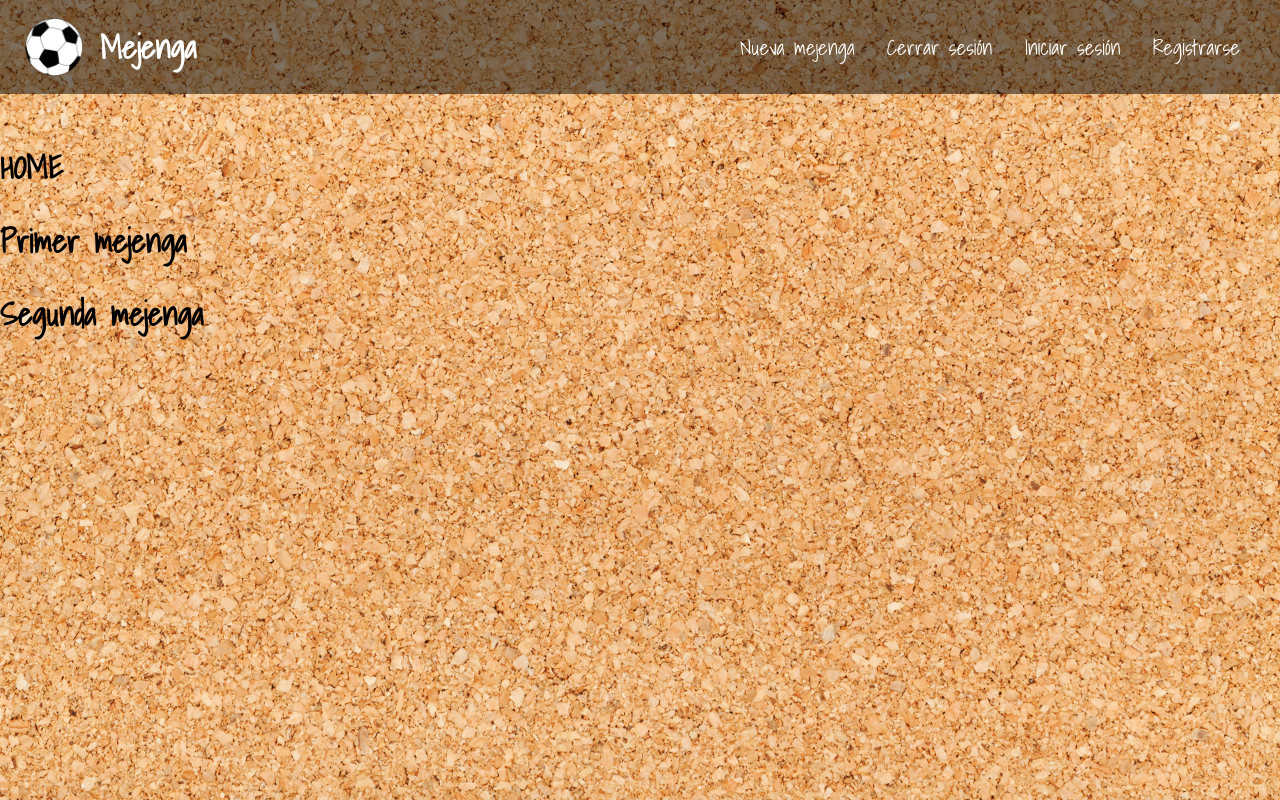
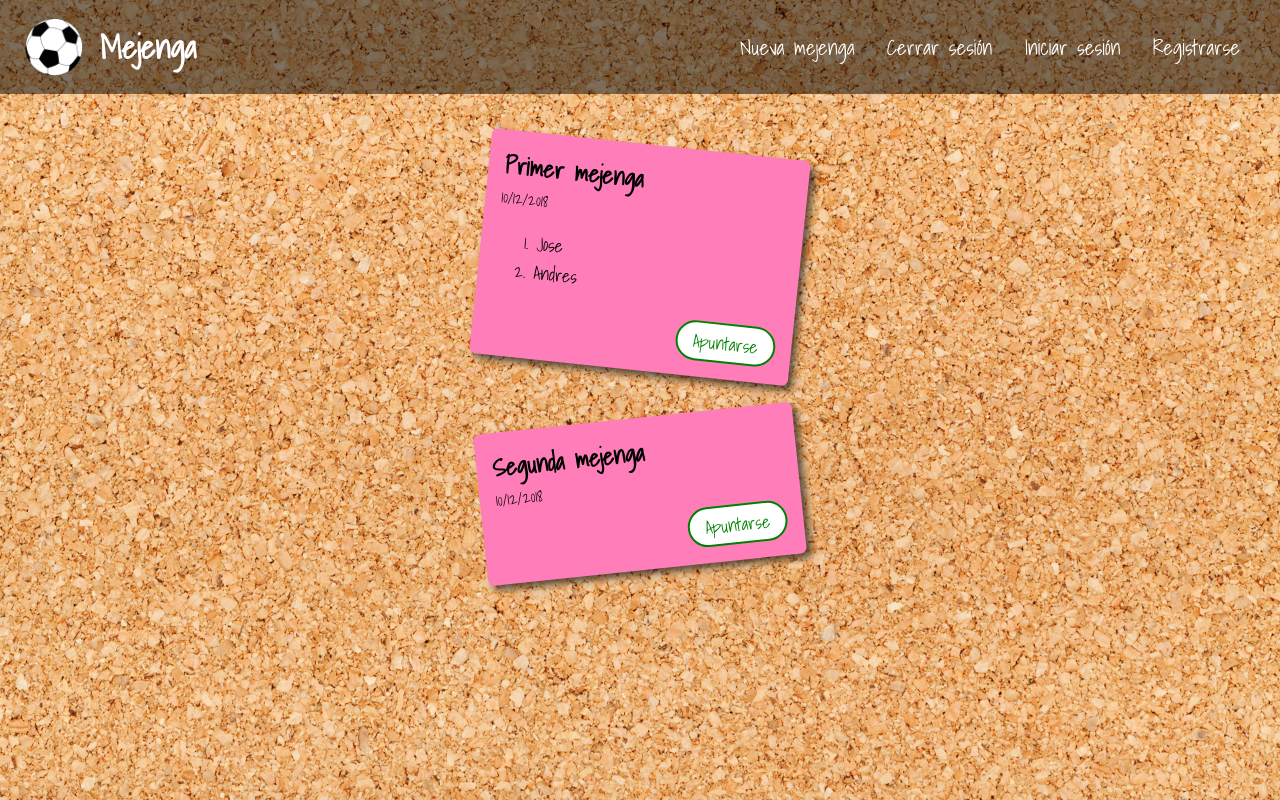
Before and after one commit to josehernandezv/react-tutorial, a React (Create React App) app: page / in a window 1280 px wide. Built offline with nearby package versions, Linux system fonts and the light colour scheme.

Commit message:
project status 19-12-18

```diff
--- a/package.json
+++ b/package.json
@@ -3,10 +3,14 @@
   "version": "0.1.0",
   "private": true,
   "dependencies": {
+    "moment": "^2.23.0",
     "node-sass": "^4.11.0",
+    "prop-types": "^15.6.2",
     "react": "^16.6.3",
     "react-dom": "^16.6.3",
-    "react-scripts": "2.1.1"
+    "react-router-dom": "^4.3.1",
+    "react-scripts": "2.1.1",
+    "styled-components": "^4.1.3"
   },
   "scripts": {
     "start": "react-scripts start",
--- a/src/components/Layout/Layout.css
+++ b/src/components/Layout/Layout.css
@@ -9,4 +9,6 @@
     box-sizing: border-box;
     overflow: auto;
     padding-top: 120px;
+    display: flex;
+    justify-content: center;
 }
--- a/src/components/matches/MatchCard/MatchCard.js
+++ b/src/components/matches/MatchCard/MatchCard.js
@@ -1,15 +1,54 @@
-import React from 'react'
+import React from 'react';
+import styles from './MatchCard.module.css';
+import moment from 'moment';
+import Button from '../../ui/Button';
+import PropTypes from 'prop-types';
 
 const MatchCard = (props) => {
+    const rotation = props.declination === 'Right' ? '6deg' : '-6deg';
     return (
-        <div>
-            <h1
-                onClick={() => props.onTitleClick(props.id) }
-            >
-            {props.title}
-            </h1>
+        <div className={ styles.wrapper }>
+            <div className={ styles.card } style={{ transform: `rotate(${ rotation })`, backgroundColor: getBgColor() }} >
+                <h2>{ props.title}</h2>
+                <span>{ moment(props.date).format('DD/MM/YYYY') }</span>
+                <ol>
+                    { props.players.map((player, index) => (
+                        <li key={ index }>{ player.name }</li>
+                    )) }
+                </ol>
+                <Button
+                    float="right"
+                    variant="success"
+                >
+                    Apuntarse
+                </Button>
+            </div>
         </div>
     )
 }
 
+const getBgColor = () => {
+    const randomNumber = Math.floor((Math.random() * 4) + 1);
+    switch (randomNumber) {
+        case 1: return '#dcff46';
+        case 2: return '#fffeaa';
+        case 3: return '#ff7eb9';
+        case 4: return '#7afcff';
+        default: return '#fffeaa';
+    }
+}
+
+MatchCard.propTypes = {
+    title: PropTypes.string.isRequired,
+    players: PropTypes.array,
+    onJoinMatch: PropTypes.func.isRequired,
+    onOptOutMatch: PropTypes.func.isRequired,
+    declination: PropTypes.oneOf(['Right', 'Left'])
+}
+
+MatchCard.defaultProps = {
+    players: [],
+    declination: 'Right'
+}
+
 export default MatchCard;
--- /dev/null
+++ b/src/components/matches/MatchCard/MatchCard.module.css
@@ -0,0 +1,31 @@
+.wrapper {
+    display: flex;
+}
+
+.card {
+    margin: 24px 0;
+    background-color: #ffc;
+    padding: 16px;
+    border-radius: 6px;
+    /* box-shadow: 0 10px 10px 2px rgba(0,0,0,0.3); */
+    box-shadow: 5px 5px 7px rgba(33,33,33,.7);
+    /* transform:rotate(-6deg); */
+    min-width: 320px;
+    box-sizing: border-box;
+    transition: transform .15s linear;
+}
+
+.card:hover {
+    box-shadow:10px 10px 7px rgba(0,0,0,.7);
+    transform: scale(1.25) !important;
+    position:relative;
+    z-index:5;
+}
+
+.card h2 {
+    margin: 0;
+}
+
+.card li {
+    font-size: 18px;
+}
--- /dev/null
+++ b/src/components/ui/Button.js
@@ -0,0 +1,24 @@
+import styled, { css } from 'styled-components';
+
+export default styled.button`
+    background-color: #FFFFFF;
+    height: 40px;
+    min-width: 100px;
+    font-size: 18px;
+    cursor: pointer;
+    font-family: 'Shadows Into Light', cursive;
+    border-radius: 20px;
+    border: 2px solid black;
+    color: black;
+    float: ${ props => props.float };
+
+    ${ props => props.variant === 'success' && css`
+        border-color: green;
+        color: green;
+    `}
+
+    ${ props => props.variant === 'danger' && css`
+        border-color: red;
+        color: red;
+    `}
+`;
--- a/src/containers/Home.js
+++ b/src/containers/Home.js
@@ -4,7 +4,6 @@ import MatchCard from '../components/matches/MatchCard';
 class Home extends Component {
 
     state = {
-        title: 'HOME',
         matches: [
             {
                 id: 123,
@@ -24,31 +23,26 @@ class Home extends Component {
         ]
     }
 
-    removeMatchHandler = (id) => {
+    joinMatchHandler = id => {
         console.log(id)
+    }
 
-        const updatedMatches = this.state.matches.filter(item => {
-            return item.id !== id
-        });
-
-        this.setState({
-            matches: updatedMatches
-        })
+    optOutMatchHandler = id => {
+        console.log(id)
     }
 
     render() {
         return (
             <div>
-                <h1>{this.state.title}</h1>
-                { this.state.matches.map((item) => {
+                { this.state.matches.map((item, index) => {
                     return (
                         <MatchCard
                             key={ item.id }
                             { ...item }
                             onTitleClick={ this.removeMatchHandler }
-                            // title={ item.title }
-                            // date={ item.date }
-                            // players={ item.players }
+                            onJoinMatch={ this.joinMatchHandler }
+                            onOptOutMatch={ this.optOutMatchHandler }
+                            declination={ index % 2 ? 'Left' : 'Right' }
                         />
                     )
                 }) }
```
Also changed, not shown: src/containers/Login.js (added, +13 -0 lines), src/containers/MatchForm.js (added, +13 -0 lines), src/containers/Signup.js (added, +13 -0 lines), src/components/matches/MatchCard/MatchCard.css (deleted), 1 other file (tests, documents, lock files or other folders).
